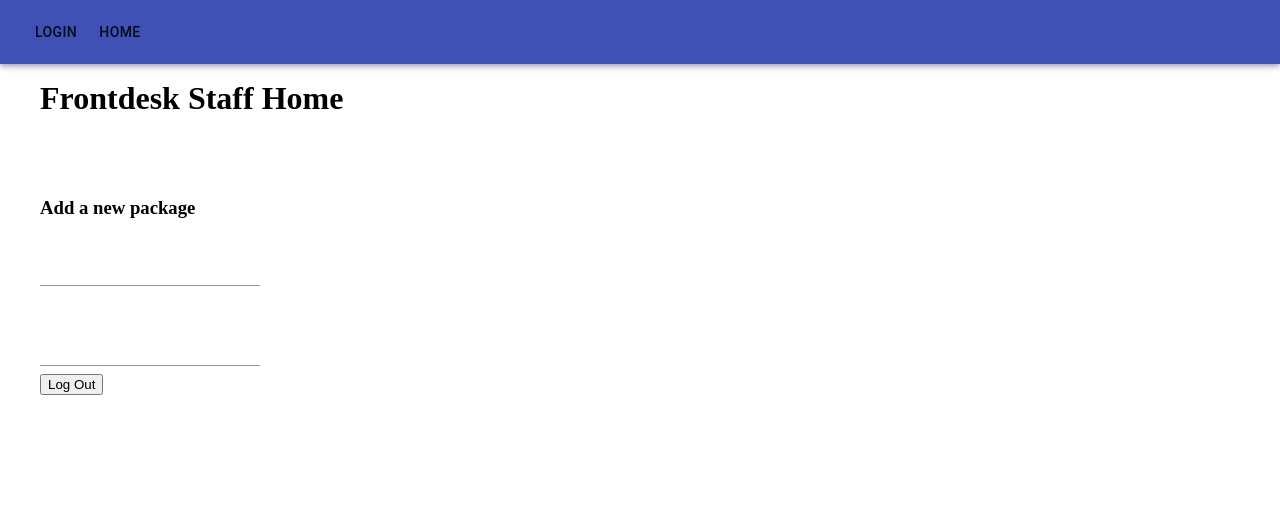
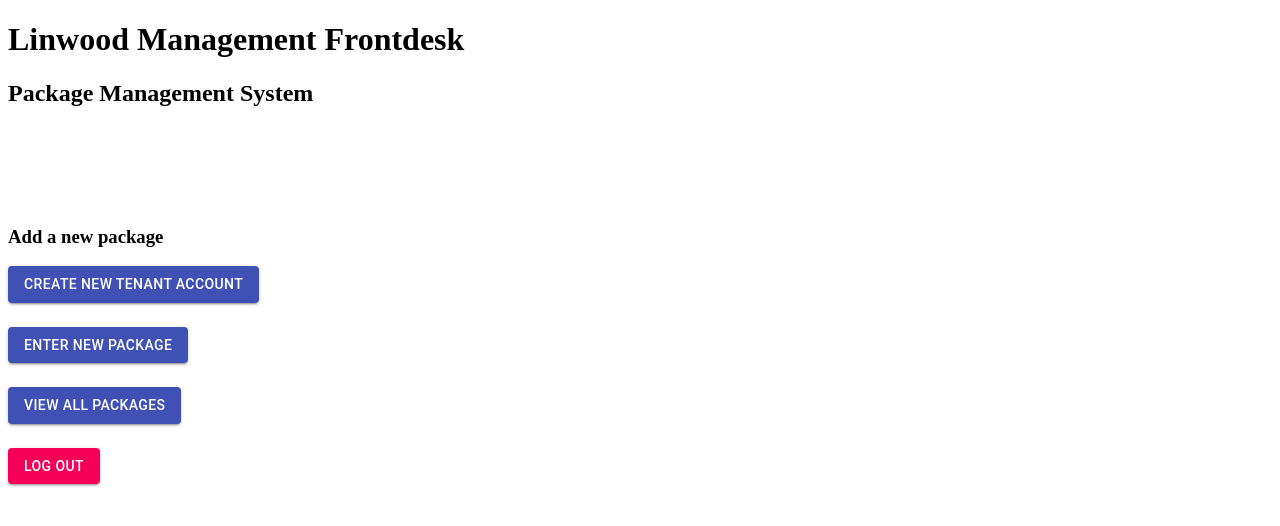
Before and after one commit to simonlally/pkg-management-react, a React (Create React App) app: page /manager in a window 1280 px wide. Shown: the top 526 px of the page. Built offline with nearby package versions, Linux system fonts and the light colour scheme.

Commit message:
removed navbar

```diff
--- a/public/index.html
+++ b/public/index.html
@@ -19,7 +19,7 @@
       work correctly both with client-side routing and a non-root public URL.
       Learn how to configure a non-root public URL by running `npm run build`.
     -->
-    <title>Group A Package Management System</title>
+    <title>Linwood Package Management</title>
   </head>
   <body>
     <noscript>You need to enable JavaScript to run this app.</noscript>
--- a/src/App.js
+++ b/src/App.js
@@ -3,11 +3,9 @@ import './App.css';
 import { BrowserRouter as Router, Switch, Route} from 'react-router-dom';
 
 import home from './pages/home';
-import register from './pages/register';
 import login from './pages/login';
 import tenantHome from './pages/tenantHome';
 
-import Navbar from './components/Navbar';
 import manager from './pages/manager';
 
 
@@ -16,11 +14,9 @@ class App extends React.Component {
     return (
       <div>
         <Router>
-          <Navbar />
-          <div className="container">
+          <div className="main-div">
           <Switch>
             <Route exact path="/" component={home}/>
-            <Route exact path="/register" component={register}/>
             <Route exact path="/login" component={login}/>
             <Route exact path="/tenanthome" component={tenantHome}/>
             <Route exact path="/manager" component={manager}/>
--- a/src/components/Logout.js
+++ b/src/components/Logout.js
@@ -1,7 +1,9 @@
 import React from 'react';
 import Axios from 'axios';
+import { Redirect } from 'react-router-dom';
 
-import { Redirect } from 'react-router-dom';
+// Material UI
+import Button from '@material-ui/core/Button';
 
 class Logout extends React.Component {
 
@@ -32,7 +34,10 @@ class Logout extends React.Component {
     render() {
         return (
             <div>
-              <button onClick={this.logout}>Log Out</button>
+              <Button onClick={this.logout}
+                variant="contained"
+                color="secondary"
+              >Log Out</Button>
               {this.state.test && (
                 <Redirect to={{
                     pathname:"/login",
--- /dev/null
+++ b/src/components/Register.js
@@ -0,0 +1,13 @@
+import React from 'react';
+
+class Register extends React.Component {
+  render() {
+    return (
+      <div>
+        <h3>register new tenant</h3>
+      </div>
+    )
+  }
+}
+
+export default Register;
--- a/src/pages/home.js
+++ b/src/pages/home.js
@@ -1,11 +1,20 @@
 import React from 'react';
+
+import { Link } from 'react-router-dom';
+import Button from '@material-ui/core/Button';
 
 class home extends React.Component {
   render() {
     return (
       <div>
-        <h1>Landing page</h1>
-        <p>Home</p>
+        <h1>Linwood Management Home</h1>
+        <p>Welcome to the Package Management System</p>
+        <Button
+          component={Link}
+          to="/login"
+          color="secondary"
+          variant="contained"
+        >Login</Button>
       </div>
     )
   }
--- a/src/pages/login.js
+++ b/src/pages/login.js
@@ -91,6 +91,7 @@ render() {
         <Grid item xs={12}>
           <TextField
             id="standard-password-input"
+            type="password"
             autoComplete="current-password"
             label="Password"
             margin="normal"
--- /dev/null
+++ b/src/pages/manager.css
@@ -0,0 +1,8 @@
+.container {
+    width: 40%;
+    float: left;
+}
+
+.container2 {
+
+}
--- a/src/pages/manager.js
+++ b/src/pages/manager.js
@@ -1,37 +1,68 @@
 import React from 'react';
+import './manager.css';
+
+// Components
+import Register from '../components/Register';
 import Logout from '../components/Logout';
 
 // Material UI
-import TextField from '@material-ui/core/TextField';
-//import Button from '@material-ui/core/Button';
+//import TextField from '@material-ui/core/TextField';
+import Button from '@material-ui/core/Button';
 import Grid from '@material-ui/core/Grid';
 
 
 class manager extends React.Component {
 
+    constructor(props) {
+        super(props);
+
+        this.state = {
+            newTenant: false,
+            newPackage: false,
+            viewAllPackages: false,
+        }
+    }
 
     render() {
         return (
             <div>
-                <h1>Frontdesk Staff Home</h1>
+                <h1>Linwood Management Frontdesk</h1>
+                <h2>Package Management System</h2>
                 <div className="container">
                     <h3>Add a new package</h3>
                     <Grid container spacing={3}>
                         <Grid item xs={12}>
-                            <TextField
-                                margin="normal"
-                                onChange={(event) => this.setState()}>
-                            </TextField>
+                            <Button
+                                variant="contained"
+                                color="primary"
+                                onClick={(event) => {this.setState({newTenant: true, viewAllPackages: false, newPackage: false})} }
+                            >Create New Tenant Account</Button>
                         </Grid>
                         <Grid item xs={12}>
-                            <TextField
-                                margin="normal"
-                                onChange={(event) => this.setState()}>
-                            </TextField>
+                            <Button
+                                variant="contained"
+                                color="primary"
+                                onClick={(event) => {this.setState({newPackage: true, viewAllPackages: false, newTenant: false})} }
+                            >Enter New Package</Button>
+                        </Grid>
+                        <Grid item xs={12}>
+                            <Button
+                                variant="contained"
+                                color="primary"
+                                onClick={(event) => {this.setState({viewAllPackages: true, newTenant: false, newPackage: false})} }
+                            >View All Packages</Button>
+                        </Grid>
+                        <Grid item xs={16}>
+                            <Logout />
                         </Grid>
                     </Grid>
                 </div>
-                <Logout />
+                <div className="container2">
+                    {this.state.newTenant && (
+                        <Register/>
+                    )}
+                </div>
+
             </div>
         )
     }
--- a/src/pages/register.js
+++ /dev/null
@@ -1,13 +0,0 @@
-import React from 'react';
-
-class register extends React.Component {
-  render() {
-    return (
-      <div>
-        <h1>register new tenant</h1>
-      </div>
-    )
-  }
-}
-
-export default register;
```
